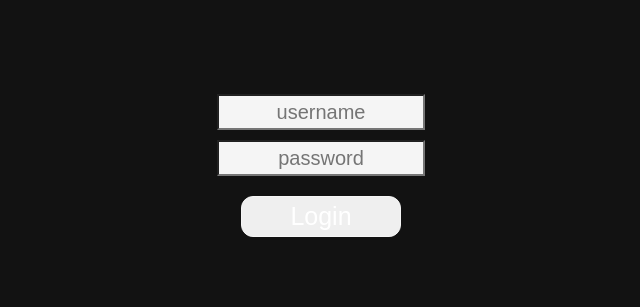
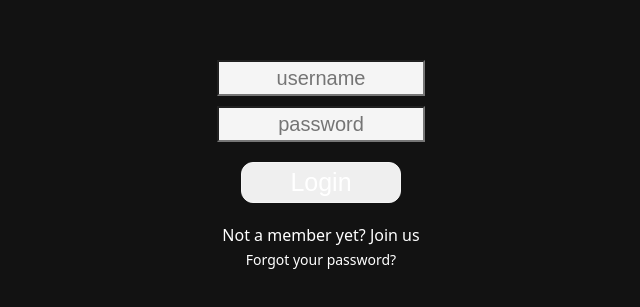
Before and after one commit to SebWester/band-hub, a React (Vite) app: page /login in a window 1280 px wide. Shown: the part 237-544 px from the top of the page, without its empty margins (319-959 px from the left). Built offline with nearby package versions, Linux system fonts and the light colour scheme.

Commit message:
feat: redirect link to sign up from login. add forgot password link

```diff
--- a/src/pages/Login.tsx
+++ b/src/pages/Login.tsx
@@ -1,3 +1,4 @@
+import { Link } from "react-router-dom";
 import Input from "../components/Input";
 
 // Uncomment everything when API is in place
@@ -82,6 +83,14 @@ function Login() {
           Login
         </button>
       </form>
+      <div className="noAccountContainer">
+        <Link className="signUp" to="/signup">
+          Not a member yet? Join us
+        </Link>
+      </div>
+      <Link className="forgotPassword" to="/signup">
+        Forgot your password?
+      </Link>
       {/* {error && <p className="error">{error}</p>} */}
     </div>
   );
--- a/src/styles/login.css
+++ b/src/styles/login.css
@@ -36,3 +36,30 @@
   transform: scale(1.1);
   cursor: pointer;
 }
+
+.noAccountContainer {
+  margin-top: 20px;
+}
+
+.signUp {
+  text-decoration: none;
+  color: white;
+  display: inline-block;
+  transition: transform 0.2s ease;
+}
+
+.signUp:hover {
+  transform: scale(1.2);
+}
+
+.forgotPassword {
+  font-size: 14px;
+  text-decoration: none;
+  color: white;
+  display: inline-block;
+  transition: transform 0.2s ease;
+}
+
+.forgotPassword:hover {
+  transform: scale(1.1);
+}
```
